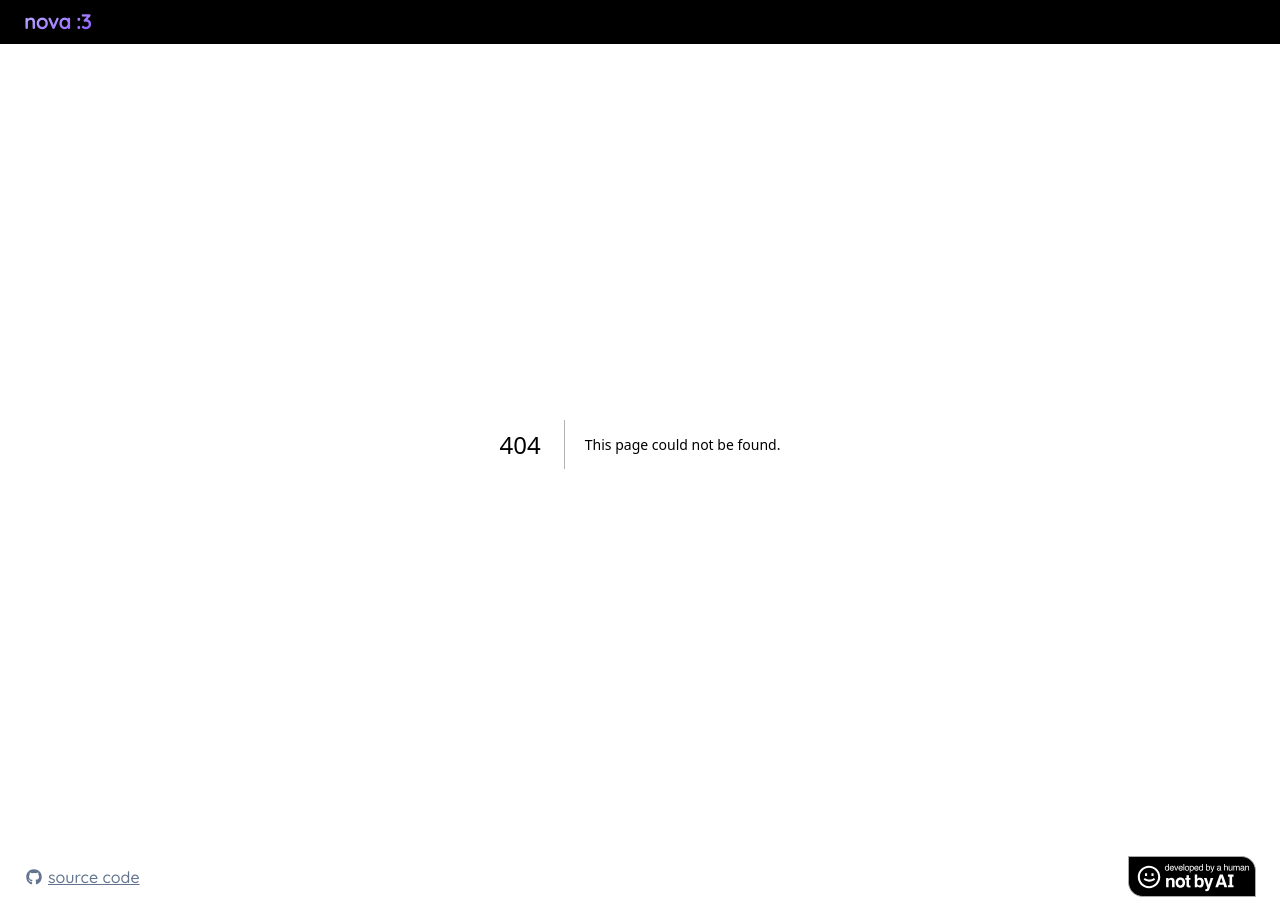
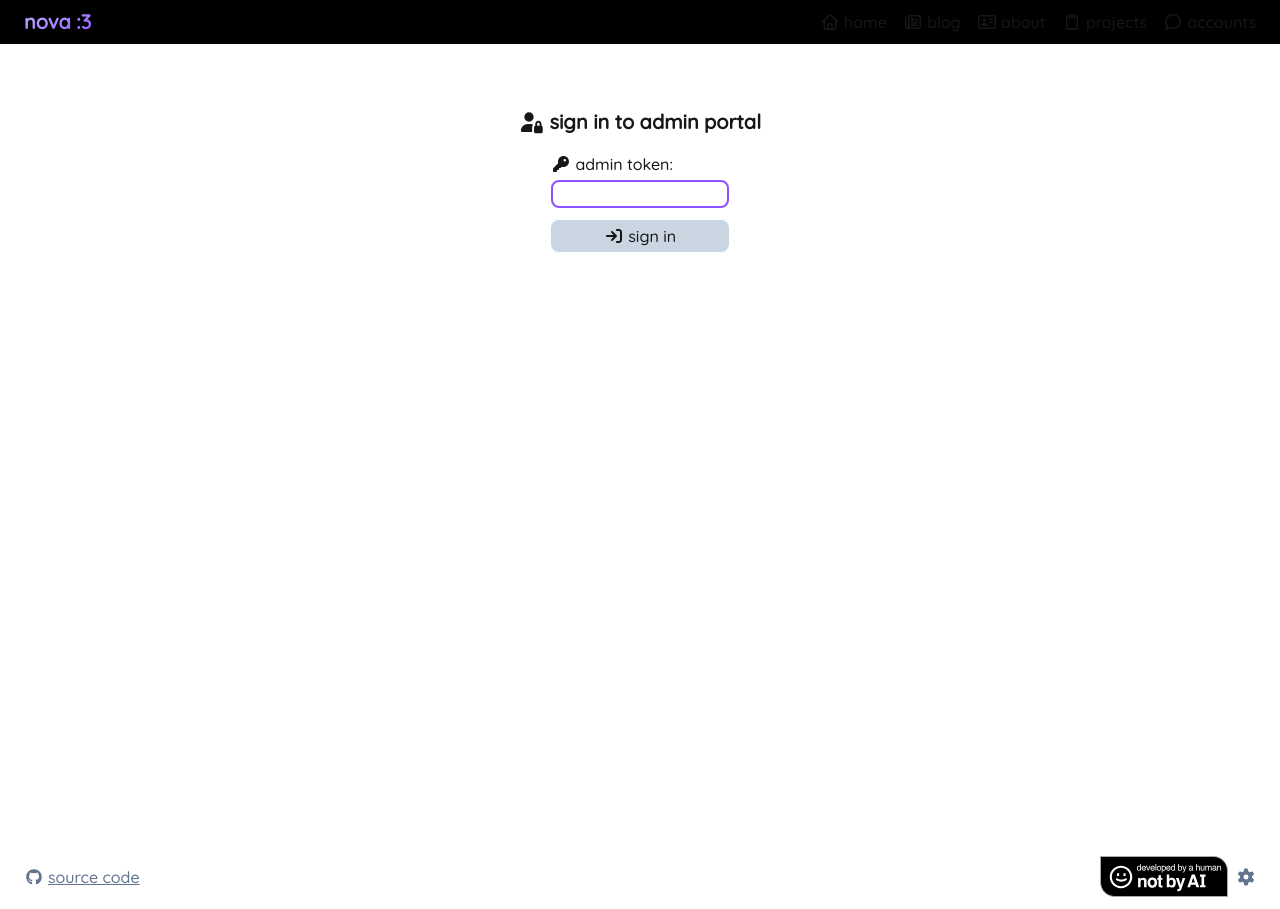
Before and after one commit to aelithron/novatea, a Next.js app: page /admin in a window 1280 px wide. Before the commit this address had no page. Built offline with nearby package versions, Linux system fonts and the light colour scheme; no server answers.

Commit message:
build components for admin panel / basic auth system

```diff
--- /dev/null
+++ b/app/admin/adminui.module.tsx
@@ -0,0 +1,21 @@
+"use client";
+import { faKey, faSignIn, faUserLock } from "@fortawesome/free-solid-svg-icons";
+import { FontAwesomeIcon } from "@fortawesome/react-fontawesome";
+import { useState } from "react";
+
+export default function AuthPrompt() {
+  const [token, setToken] = useState<string>("");
+  async function handleSubmit(e: React.FormEvent) {
+    e.preventDefault();
+  }
+  return (
+    <div className="flex flex-col items-center">
+      <h1 className="text-xl font-semibold"><FontAwesomeIcon icon={faUserLock} /> sign in to admin portal</h1>
+      <form onSubmit={handleSubmit} className="mt-4 flex flex-col gap-1">
+        <label><FontAwesomeIcon icon={faKey} /> admin token:</label>
+        <input value={token} onChange={(e) => setToken(e.target.value)} className="border-violet-500 border-2 rounded-lg" />
+        <button className="mt-2 bg-slate-300 dark:bg-slate-800 rounded-lg p-1"><FontAwesomeIcon icon={faSignIn} /> sign in</button>
+      </form>
+    </div>
+  );
+}
--- /dev/null
+++ b/app/admin/layout.tsx
@@ -0,0 +1,12 @@
+import { cookies } from "next/headers";
+import AuthPrompt from "./adminui.module";
+
+export default async function AdminLayout({ children }: { children: React.ReactNode }) {
+  const store = await cookies();
+  if (!store.get("admin_token") || store.get("admin_token") === process.env.ADMIN_TOKEN) return (
+    <div className="flex flex-col min-h-screen p-8 md:p-16">
+      <AuthPrompt />
+    </div>
+  );
+  return (<div>{children}</div>);
+}
--- /dev/null
+++ b/app/admin/page.tsx
@@ -0,0 +1,11 @@
+import { Metadata } from "next";
+
+export const dynamic = 'force-dynamic';
+export const metadata: Metadata = { title: "admin" };
+export default async function Page() {
+  return (
+    <div className="flex flex-col min-h-screen p-8 md:p-16">
+      <p>Admin</p>
+    </div>
+  );
+}
--- a/app/blog/[article]/page.tsx
+++ b/app/blog/[article]/page.tsx
@@ -18,9 +18,9 @@ export default async function Page({ params }: { params: Promise<{ article: stri
   } catch {}
   if (!blogPosts) return (
     <main className="flex flex-col min-h-screen p-8 md:p-16">
-      <h1 className="text-3xl font-semibold"><FontAwesomeIcon icon={faX} /> Blog post not found!</h1>
-      <p>This blog post could not be found.</p>
-      <Link href={"/blog"} className="bg-violet-300 dark:bg-violet-600 rounded-xl p-1 mt-2"><FontAwesomeIcon icon={faNewspaper} /> Back to Blog</Link>
+      <h1 className="text-3xl font-semibold"><FontAwesomeIcon icon={faX} /> blog post not found!</h1>
+      <p>this blog post could not be found.</p>
+      <Link href={"/blog"} className="bg-violet-300 dark:bg-violet-600 rounded-xl p-1 mt-2"><FontAwesomeIcon icon={faNewspaper} /> back to blog</Link>
     </main>
   );
   const post = blogPosts[0];
--- a/app/ui.module.tsx
+++ b/app/ui.module.tsx
@@ -4,6 +4,7 @@ import { faHome, faNewspaper, faClipboard, faComment, faAddressCard } from "@for
 import Image from "next/image";
 import { faGithub } from "@fortawesome/free-brands-svg-icons";
 import notByAI from "@/public/not-by-ai.svg"
+import { faGear } from "@fortawesome/free-solid-svg-icons";
 
 export function Header() {
   return (
@@ -28,7 +29,10 @@ export function Footer() {
   return (
     <footer className="flex gap-2 md:px-6 p-3 justify-between">
       <a href="https://github.com/aelithron/novatea" target="_blank" className="flex items-center text-slate-500 hover:text-sky-500"><FontAwesomeIcon icon={faGithub} /> <p className="ml-1 underline">source code</p></a>
-      <a href="https://notbyai.fyi" target="_blank"><Image src={notByAI} width={128} height={128} alt="Developed by a human, not by AI!" /></a>
+      <div className="flex gap-2 items-center">
+        <a href="https://notbyai.fyi" target="_blank"><Image src={notByAI} width={128} height={128} alt="Developed by a human, not by AI!" /></a>
+        <Link href={"/admin"} className="text-slate-500 hover:text-sky-500"><FontAwesomeIcon icon={faGear} /></Link>
+      </div>
     </footer>
   )
 }
```
